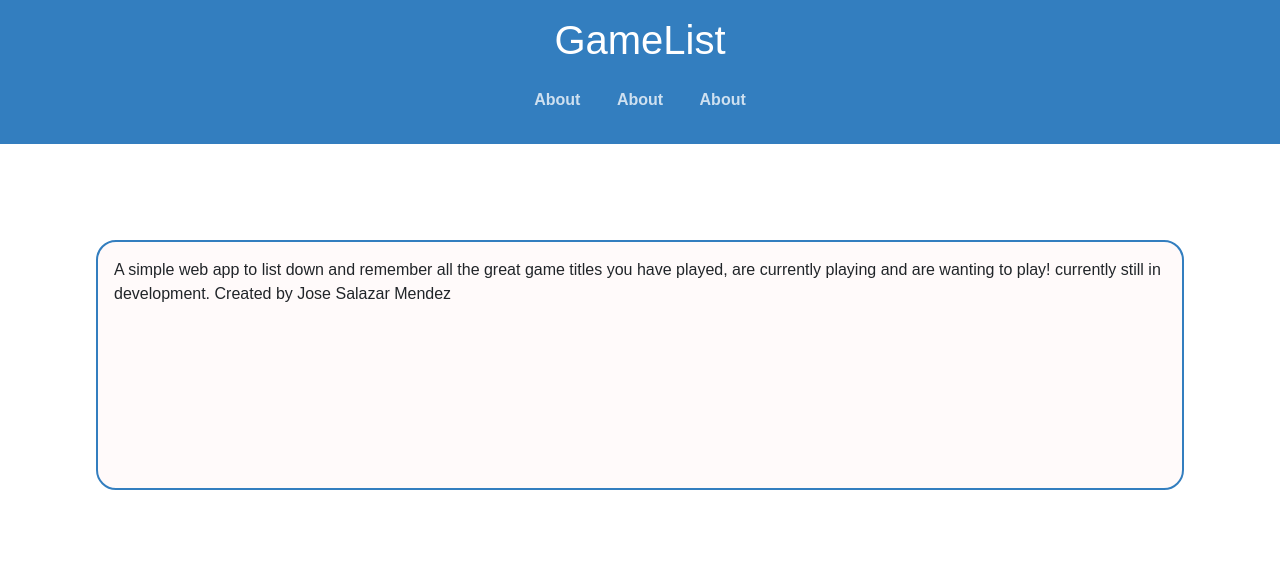
After one commit to jsm-txt/GameList, a Flask app: page /about in a window 1280 px wide. The commit adds this page. Shown: the top 585 px of the page. Run offline with Flask 2, Linux system fonts and the light colour scheme.

Commit message:
About page made

```diff
--- a/game/main/routes.py
+++ b/game/main/routes.py
@@ -1,4 +1,5 @@
 from flask import Blueprint, render_template, request, redirect, url_for,json
+from flask.templating import render_template_string
 from game import db
 from bson.objectid import ObjectId
 import random
@@ -20,6 +21,8 @@ def landingPage():
 
     return render_template("home.html", data=data)
 
-@main.route("/")
+@main.route("/about")
 def about():
     """Return the about page to the user"""
+
+    return render_template("about.html")
--- /dev/null
+++ b/game/static/about.css
@@ -0,0 +1,8 @@
+.cards{
+    min-height: 250px;
+    border:2px solid;
+    border-color: rgb(51, 126, 191);
+    border-radius: 20px;
+    background: rgb(255, 250, 250);
+
+}
--- /dev/null
+++ b/game/templates/about.html
@@ -0,0 +1,15 @@
+{% extends 'base.html' %}{% block head %}
+<link href="{{ url_for('static', filename='about.css') }}" rel="stylesheet">
+{% endblock %}
+{% block content %}
+{% include 'navbar.html' %}
+<div class="container-fluid  p-5">
+    <div class="cards m-5">
+        <div class="card-body">
+            A simple web app to list down and remember all the great game titles
+            you have played, are currently playing and are wanting to play! currently
+            still in development. Created by Jose Salazar Mendez
+        </div>
+    </div>
+</div>
+{% endblock content %}
--- a/game/templates/navbar.html
+++ b/game/templates/navbar.html
@@ -8,17 +8,11 @@
     <header>
     <h1 class="h1">GameList </h1>
     <div>
-        <div class="nav-link">
-            Home
-        </div>
+        <a class="nav-link" href="/">About</a>
 
-        <div class="nav-link">
-            Sign Up
-        </div>
+        <a class="nav-link" href="/about">About</a>
 
-        <div class="nav-link">
-            About
-        </div>
+        <a class="nav-link" href="/about">About</a>
 
     </div>
 
```
